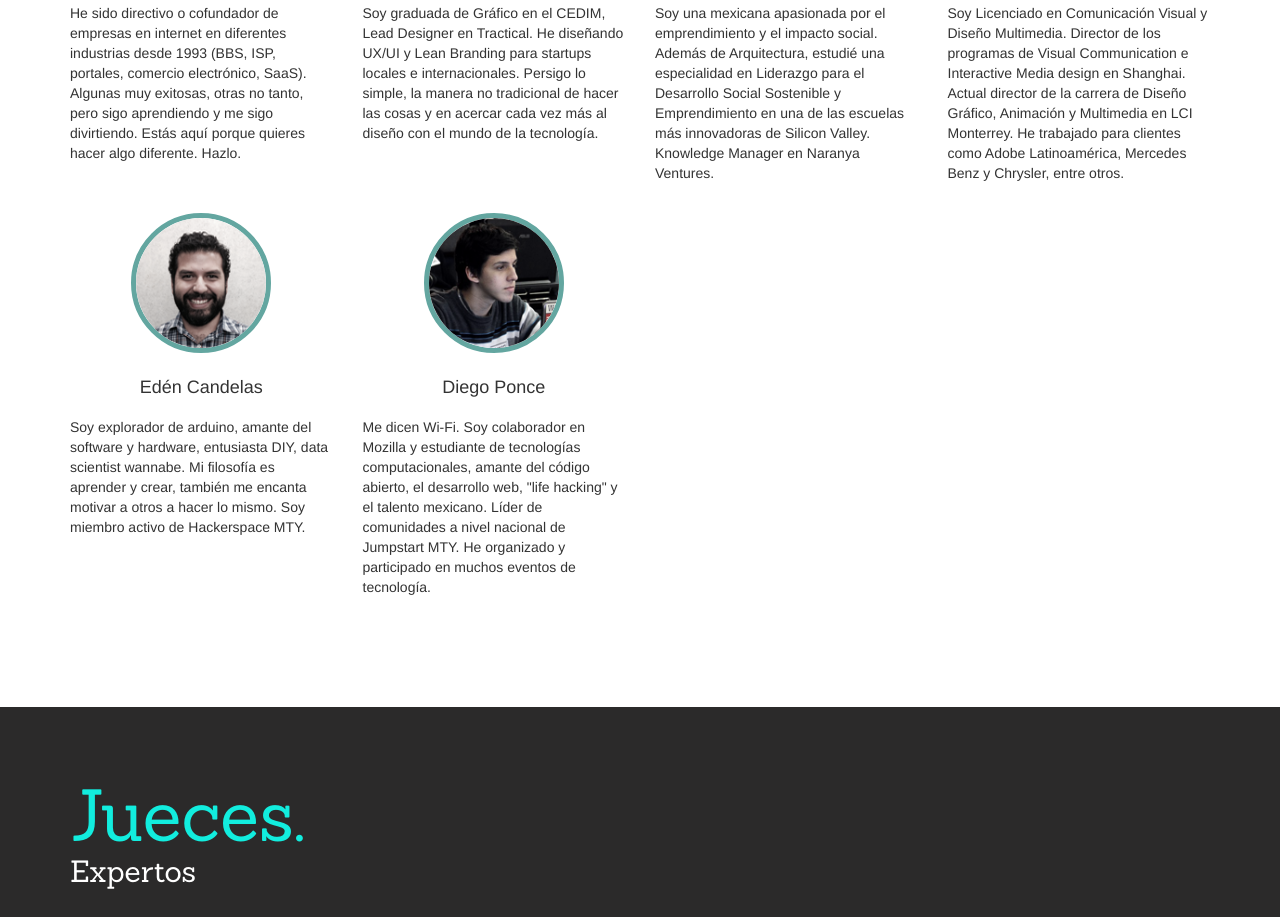
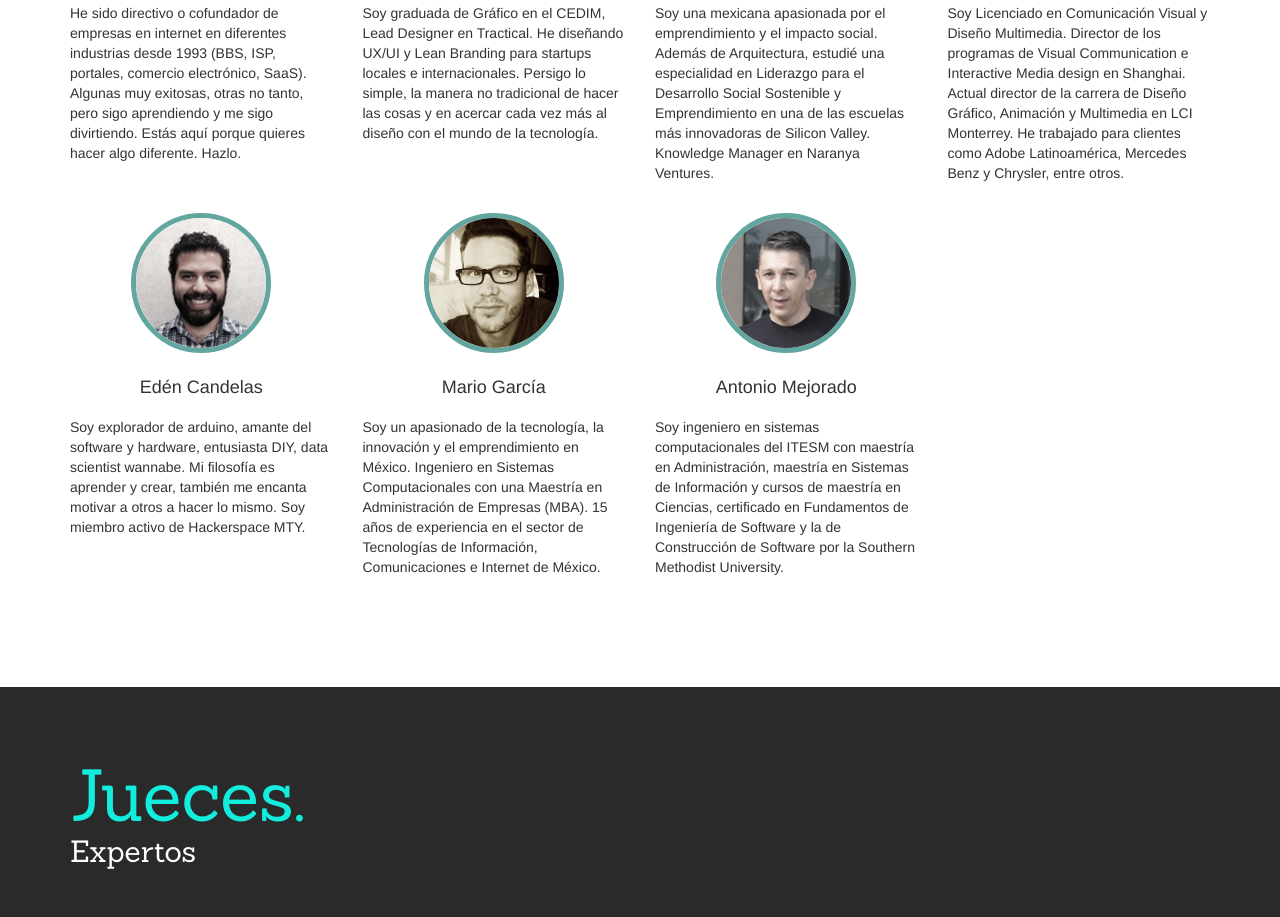
Before and after one commit to diegowifi/swmty14, a plain HTML site: page index.html in a window 1280 px wide. Shown: the part 2279-3196 px from the top of the page. Drawn offline with nearby package versions, Linux system fonts and the light colour scheme; some packages are replaced by stand-ins of ours.

Commit message:
Add Mario and Mejorado to mentors

```diff
--- a/index.html
+++ b/index.html
@@ -392,12 +392,21 @@
                 </div>
 
                 <div class="col-md-3 mentor">
-                    <img alt="Diego Ponce" class="img-circle" src=
-                    "img/personas/diego.png">
+                    <img alt="Mario García" class="img-circle" src=
+                    "img/personas/mario.jpg">
 
-                    <h4>Diego Ponce</h4>
+                    <h4>Mario García</h4>
 
-                    <p>Me dicen Wi-Fi. Soy colaborador en Mozilla y estudiante de tecnologías computacionales, amante del código abierto, el desarrollo web, "life hacking" y el talento mexicano. Líder de comunidades a nivel nacional de Jumpstart MTY. He organizado y participado en muchos eventos de tecnología.</p>
+                    <p>Soy un apasionado de la tecnología, la innovación y el emprendimiento en México. Ingeniero en Sistemas Computacionales con una Maestría en Administración de Empresas (MBA). 15 años de experiencia en el sector de Tecnologías de Información, Comunicaciones e Internet de México.</p>
+                </div>
+
+                 <div class="col-md-3 mentor">
+                    <img alt="Antonio Mejorado" class="img-circle" src=
+                    "img/personas/antonio.png">
+
+                    <h4>Antonio Mejorado</h4>
+
+                    <p>Soy ingeniero en sistemas computacionales del ITESM con maestría en Administración, maestría en Sistemas de Información y cursos de maestría en Ciencias, certificado en Fundamentos de Ingeniería de Software y la de Construcción de Software por la Southern Methodist University.</p>
                 </div>
 
             </div>
```
Also changed, not shown: img/personas/antonio.png (added), img/personas/mario.jpg (added).
